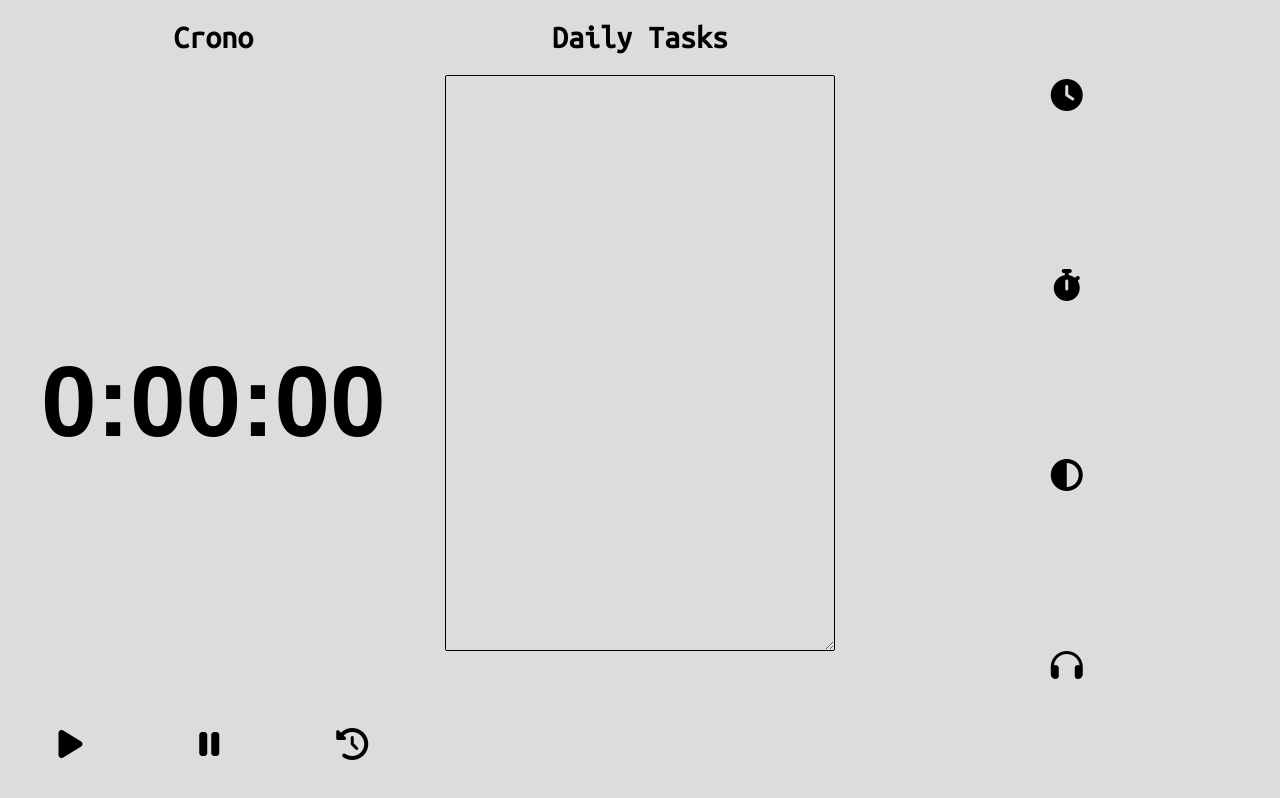
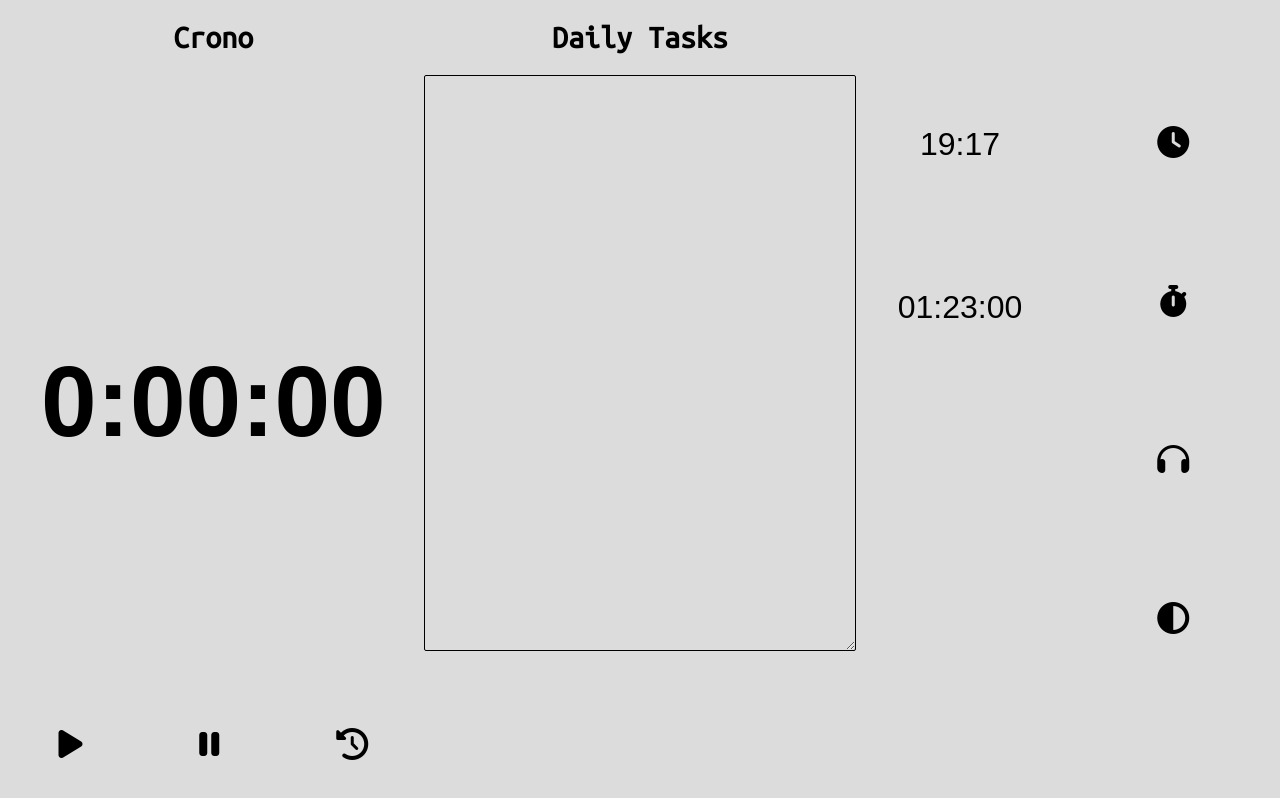
Before and after one commit to XabierGallardo/Procastinapp, a plain HTML site: page index.html in a window 1280 px wide. Drawn offline with nearby package versions, Linux system fonts and the light colour scheme; a web font is replaced by a local one.

Commit message:
Added new design on options menu and fixed minor issues

```diff
--- a/index.html
+++ b/index.html
@@ -31,11 +31,21 @@
 			</div>
 
 			<div id="options">
-				<i class="fas fa-clock fa-2x" id="options-clock"></i>
-				<i class="fas fa-stopwatch fa-2x" id="options-countdown"></i>
-				<i class="fas fa-adjust fa-2x" id="options-contrast"></i>
-				<!--<p id="options-instructions">Instructions</p>-->
-				<i class="fas fa-headphones fa-2x" id="options-music"></i>
+				<div id="options-results">
+					<div id="options-results_clock">19:17</div>
+					<div id="options-results_countdown">01:23:00</div>
+					<div id="options-results_music"></div>
+					<div id="options-results_c"></div>
+				</div>
+
+				<div id="options-icons">
+		                      <i class="fas fa-clock fa-2x" id="options-clock"></i>
+                                        <i class="fas fa-stopwatch fa-2x" id="options-countdown"></i>
+                                        <i class="fas fa-headphones fa-2x" id="options-music"></i>
+					<i class="fas fa-adjust fa-2x" id="options-contrast"></i>
+
+
+				</div>
 			</div>
 		</div>
 	</body>
--- a/styles.css
+++ b/styles.css
@@ -10,11 +10,10 @@ body {
 	height: 100vh;
 }
 
-#crono, #tasks, #options {
+#crono, #tasks {
         display: flex;
         flex-direction: column;
         align-items: center;
-        flex: 1;
         height: 95vh;
 }
 
@@ -38,6 +37,7 @@ i {
 /*	Crono		*/
 
 #crono {
+	flex: 1;
 	justify-content: space-between;
 }
 
@@ -63,11 +63,12 @@ i {
 /*	Tasks		*/
 
 #tasks {
+	flex: 1;
 	justify-content: start;
 }
 
 #tasks textarea {
-        width: 90%;
+        width: 100%;
         height: 75%;
         font-size: x-large;
         border: 1.5px solid;
@@ -78,11 +79,27 @@ i {
 
 
 /*	Options		*/
+
 #options {
-	justify-content: space-around;
+	flex: 1;
+	display: flex;
 }
 
-/*#options-instructions {
-	border: 1.5px solid;
-	padding: 1%;
-}*/
+#options-results, #options-icons {
+	flex: 1;
+	display: flex;
+	flex-direction: column;
+	align-items: center;
+	justify-content: space-evenly;
+	height: 95vh;
+}
+
+#options-results {
+	height: 88vh;
+	font-size: xx-large;
+}
+
+#options-results_clock, #options-results_countdown {
+	font-family: 'Digital-7', arial;
+
+}
```
Also changed, not shown: 4 other files.
